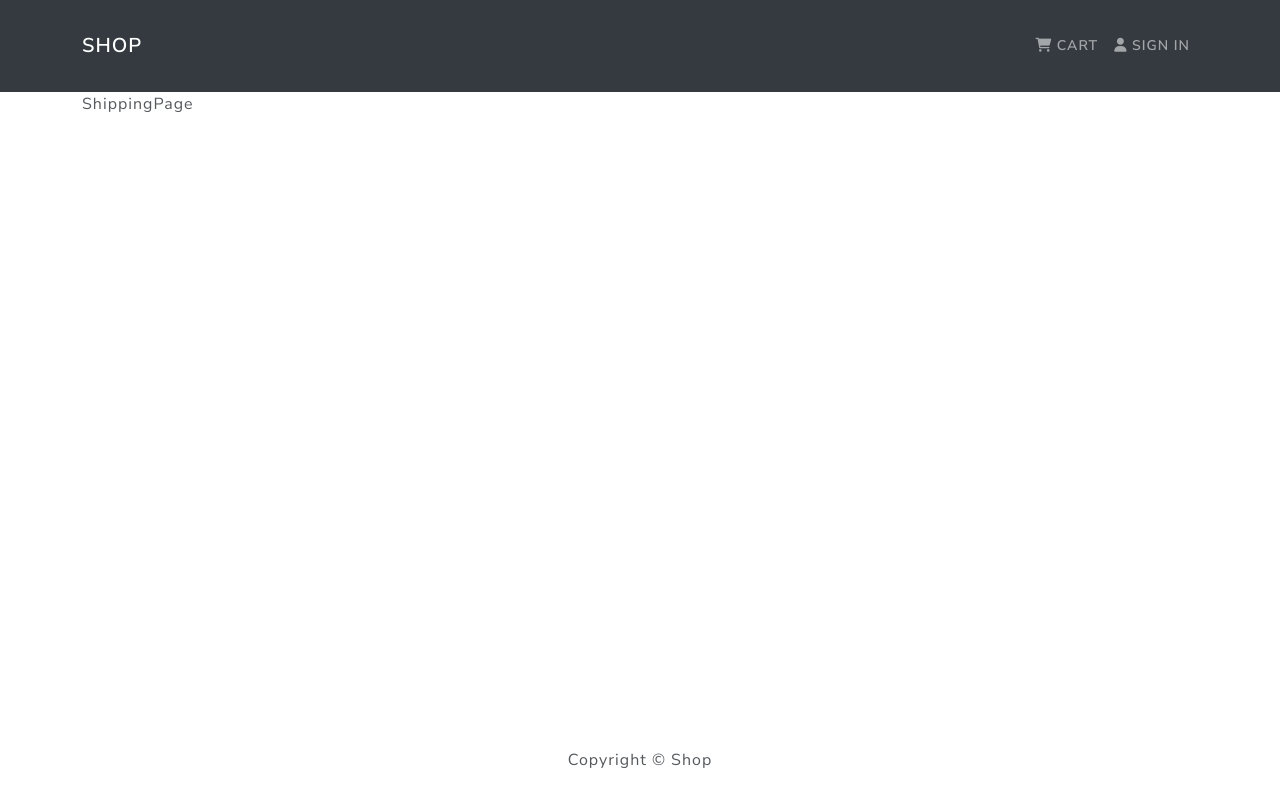
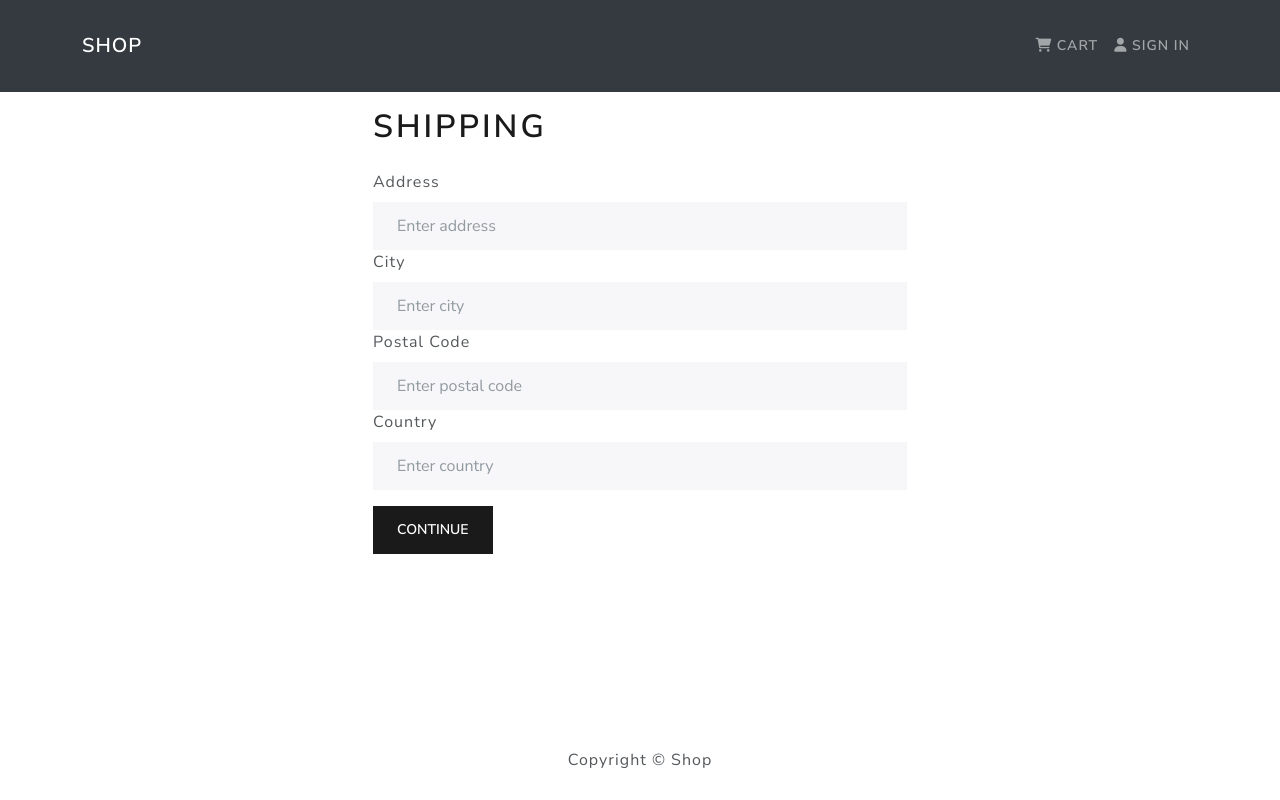
Before and after one commit to SMNAFI/MERN-eCommerce, a React (Create React App) app in the folder client/: page /shipping in a window 1280 px wide. Built offline with nearby package versions, Linux system fonts and the light colour scheme.

Commit message:
shipping address

```diff
--- a/client/src/actions/cartActions.js
+++ b/client/src/actions/cartActions.js
@@ -1,5 +1,9 @@
 import axios from 'axios'
-import { CART_ADD_ITEM, CART_REMOVE_ITEM } from '../constants/cartConstants'
+import {
+  CART_ADD_ITEM,
+  CART_REMOVE_ITEM,
+  CART_SAVE_SHIPPING_ADDRESS,
+} from '../constants/cartConstants'
 
 // getState will give all the state in the store
 export const addToCart = (id, qty) => async (dispatch, getState) => {
@@ -31,3 +35,12 @@
 
   localStorage.setItem('cartItems', JSON.stringify(getState().cart.cartItems))
 }
+
+export const saveShippingAddress = (data) => (dispatch) => {
+  dispatch({
+    type: CART_SAVE_SHIPPING_ADDRESS,
+    payload: data,
+  })
+
+  localStorage.setItem('shippingAdderss', JSON.stringify(data))
+}
--- a/client/src/constants/cartConstants.js
+++ b/client/src/constants/cartConstants.js
@@ -1,2 +1,4 @@
 export const CART_ADD_ITEM = 'CART_ADD_ITEM'
 export const CART_REMOVE_ITEM = 'CART_REMOVE_ITEM'
+
+export const CART_SAVE_SHIPPING_ADDRESS = 'CART_SAVE_SHIPPING_ADDRESS'
--- a/client/src/pages/ShippingPage.js
+++ b/client/src/pages/ShippingPage.js
@@ -1,7 +1,83 @@
-import React from 'react'
+import React, { useState } from 'react'
+import { Button, Form } from 'react-bootstrap'
+import { useNavigate } from 'react-router-dom'
+import FormContainer from './../components/FormContainer'
+import { useDispatch, useSelector } from 'react-redux'
+import { saveShippingAddress } from './../actions/cartActions'
 
 function ShippingPage() {
-  return <div>ShippingPage</div>
+  const cart = useSelector((state) => state.cart)
+  const { shippingAddress } = cart
+
+  const navigate = useNavigate('')
+  const [address, setAddress] = useState(shippingAddress.address)
+  const [city, setCity] = useState(shippingAddress.city)
+  const [postalCode, setPostalCode] = useState(shippingAddress.postalCode)
+  const [country, setCountry] = useState(shippingAddress.country)
+
+  const dispatch = useDispatch()
+
+  const submitHandler = (e) => {
+    e.preventDefault()
+
+    dispatch(saveShippingAddress({ address, city, postalCode, country }))
+    navigate('/payment')
+  }
+
+  return (
+    <FormContainer>
+      <h1>Shipping</h1>
+      <Form onSubmit={submitHandler}>
+        <Form.Group controlId='address'>
+          <Form.Label>Address</Form.Label>
+          <Form.Control
+            type='address'
+            placeholder='Enter address'
+            value={address}
+            required
+            onChange={(e) => setAddress(e.target.value)}
+          ></Form.Control>
+        </Form.Group>
+
+        <Form.Group controlId='city'>
+          <Form.Label>City</Form.Label>
+          <Form.Control
+            type='city'
+            placeholder='Enter city'
+            value={city}
+            required
+            onChange={(e) => setCity(e.target.value)}
+          ></Form.Control>
+        </Form.Group>
+
+        <Form.Group controlId='postalCode'>
+          <Form.Label>Postal Code</Form.Label>
+          <Form.Control
+            type='postalCode'
+            placeholder='Enter postal code'
+            value={postalCode}
+            required
+            onChange={(e) => setPostalCode(e.target.value)}
+          ></Form.Control>
+        </Form.Group>
+
+        <Form.Group controlId='country'>
+          <Form.Label>Country</Form.Label>
+          <Form.Control
+            type='country'
+            placeholder='Enter country'
+            value={country}
+            required
+            onChange={(e) => setCountry(e.target.value)}
+          ></Form.Control>
+        </Form.Group>
+
+        <Button type='submit' variant='primary' className='mt-3'>
+          Continue
+        </Button>
+      </Form>
+    </FormContainer>
+  )
 }
 
 export default ShippingPage
--- a/client/src/reducers/cartReducers.js
+++ b/client/src/reducers/cartReducers.js
@@ -1,6 +1,13 @@
-import { CART_ADD_ITEM, CART_REMOVE_ITEM } from '../constants/cartConstants'
+import {
+  CART_ADD_ITEM,
+  CART_REMOVE_ITEM,
+  CART_SAVE_SHIPPING_ADDRESS,
+} from '../constants/cartConstants'
 
-export const cartReducer = (state = { cartItems: [] }, action) => {
+export const cartReducer = (
+  state = { cartItems: [], shippingAddress: {} },
+  action
+) => {
   switch (action.type) {
     case CART_ADD_ITEM:
       const item = action.payload
@@ -30,7 +37,11 @@
         ...state,
         cartItems: state.cartItems.filter((x) => x.product !== action.payload),
       }
-
+    case CART_SAVE_SHIPPING_ADDRESS:
+      return {
+        ...state,
+        shippingAddress: action.payload,
+      }
     default:
       return state
   }
--- a/client/src/store.js
+++ b/client/src/store.js
@@ -35,9 +35,16 @@
   ? JSON.parse(localStorage.getItem('userInfo'))
   : null
 
+const shippingAddressFromStorage = localStorage.getItem('shippingAddress')
+  ? JSON.parse(localStorage.getItem('shippingAddress'))
+  : {}
+
 // initialState
 const initialState = {
-  cart: { cartItems: cartItemsFromStorage },
+  cart: {
+    cartItems: cartItemsFromStorage,
+    shippingAddress: shippingAddressFromStorage,
+  },
   userLogin: { userInfo: userInfoFromStorage },
 }
 
```
